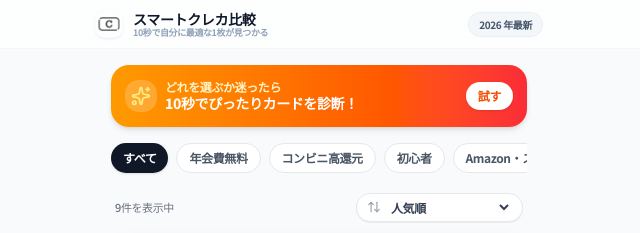
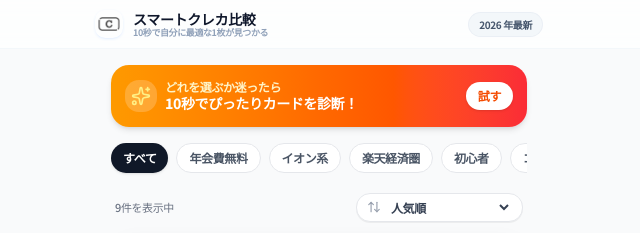
Before and after one commit to mizumar/smart-card-select, a Next.js app: page / in a window 1280 px wide. Shown: the top 233 px of the page, without its empty margins (321-961 px from the left). Built offline with nearby package versions, Linux system fonts and the light colour scheme.

Commit message:
🔧 feat: クレジットカードデータ構造に基本還元率の値を追加し、ソート機能を強化。フィルタリングオプションを更新し、関連タグを修正。

```diff
--- a/src/app/page.tsx
+++ b/src/app/page.tsx
@@ -12,13 +12,13 @@ import { useCompareStore } from "@/store/useCompareStore";
 const FILTER_TAGS = [
   "すべて",
   "年会費無料",
+  "イオン系",
+  "楽天経済圏",
+  "初心者",
   "コンビニ高還元",
-  "初心者",
-  "Amazon・スタバ",
-  "PayPayユーザー",
 ];
 
-type SortOption = "popular" | "rate" | "fee";
+type SortOption = "popular" | "rate" | "fee" | "base";
 
 export default function Home() {
   const [selectedFilter, setSelectedFilter] = useState("すべて");
@@ -44,6 +44,10 @@ export default function Home() {
     if (sortOption === "fee") {
       // 年会費が安い順 (昇順: a - b)
       return (a.annualFeeValue || 0) - (b.annualFeeValue || 0);
+    }
+    if (sortOption === "base") {
+      // 基本還元率が高い順 (降順: b - a)
+      return (b.baseReturnRateValue || 0) - (a.baseReturnRateValue || 0);
     }
     // 人気順 (昇順: a - b ※ 1位, 2位, 3位の順)
     return (a.popularityRank || 99) - (b.popularityRank || 99);
@@ -159,6 +163,7 @@ export default function Home() {
             >
               <option value="popular">人気順</option>
               <option value="rate">最大還元率が高い順</option>
+              <option value="base">基本還元率が高い順</option>
               <option value="fee">年会費が安い順</option>
             </select>
           </div>
--- a/src/data/cards-basic.json
+++ b/src/data/cards-basic.json
@@ -57,7 +57,7 @@
     "name": "楽天プレミアムカード",
     "popularityRank": 4,
     "tagIds": ["fee-premium", "type-benefits", "use-ec", "type-high-base"],
-    "tags": ["楽天市場", "空港ラウンジ", "プライオリティ・パス"],
+    "tags": ["楽天経済圏", "空港ラウンジ", "プライオリティ・パス"],
     "badge": "楽天市場・旅行に強いプレミアムカード",
     "brandColor": "from-red-600 to-red-800"
   },
--- a/src/data/cards-spec.json
+++ b/src/data/cards-spec.json
@@ -4,6 +4,7 @@
     "annualFee": "永年無料",
     "annualFeeValue": 0,
     "baseReturnRate": "0.5%",
+    "baseReturnRateValue": 0.5,
     "maxReturnRate": "7.0%",
     "maxReturnRateValue": 7,
     "features": [
@@ -23,6 +24,7 @@
     "annualFee": "永年無料",
     "annualFeeValue": 0,
     "baseReturnRate": "1.0%",
+    "baseReturnRateValue": 1.0,
     "maxReturnRate": "5.5%",
     "maxReturnRateValue": 5.5,
     "features": [
@@ -45,6 +47,7 @@
     "annualFee": "永年無料",
     "annualFeeValue": 0,
     "baseReturnRate": "1.0%",
+    "baseReturnRateValue": 1.0,
     "maxReturnRate": "5.0%",
     "maxReturnRateValue": 5,
     "features": [
@@ -67,6 +70,7 @@
     "annualFee": "無料（永年）",
     "annualFeeValue": 0,
     "baseReturnRate": "0.5%〜1.0%",
+    "baseReturnRateValue": 1.0,
     "maxReturnRate": "最大5.0%（5・15・25日リボ払い時）",
     "maxReturnRateValue": 5,
     "features": [
@@ -96,6 +100,7 @@
     "annualFee": "無料（永年）",
     "annualFeeValue": 0,
     "baseReturnRate": "0.5%\n通常200円（税込）につき1ポイント",
+    "baseReturnRateValue": 0.5,
     "maxReturnRate": "マルコとマルオ期間中は10%OFF",
     "maxReturnRateValue": 10,
     "features": [
@@ -124,6 +129,7 @@
     "annualFee": "無料（永年）",
     "annualFeeValue": 0,
     "baseReturnRate": "1.0%",
+    "baseReturnRateValue": 1.0,
     "maxReturnRate": "3.0%以上\n楽天市場利用時",
     "maxReturnRateValue": 3,
     "features": [
@@ -151,6 +157,7 @@
     "annualFee": "11,000円（税込）",
     "annualFeeValue": 11000,
     "baseReturnRate": "1.0%",
+    "baseReturnRateValue": 1.0,
     "maxReturnRate": "最大4倍\n楽天市場利用時",
     "maxReturnRateValue": 4,
     "features": [
@@ -186,6 +193,7 @@
     "annualFee": "無料（永年）",
     "annualFeeValue": 0,
     "baseReturnRate": "還元率制度なし\n（利用額に応じた抽選特典/ガチャ形式）",
+    "baseReturnRateValue": 0,
     "maxReturnRate": "対象外\n（テーマパークチケット・スタバチケット等が抽選で当たる）",
     "maxReturnRateValue": 0,
     "features": [
@@ -215,6 +223,7 @@
     "annualFee": "1,375円〜",
     "annualFeeValue": 1375,
     "baseReturnRate": "0.5%\n200円につき1ポイント",
+    "baseReturnRateValue": 0.5,
     "maxReturnRate": "0.5%\n200円につき1ポイント",
     "maxReturnRateValue": 0.5,
     "features": [
--- a/src/data/cards.ts
+++ b/src/data/cards.ts
@@ -37,6 +37,7 @@ export interface CreditCard {
   annualFee: string;
   annualFeeValue: number;
   baseReturnRate: string;
+  baseReturnRateValue: number;
   maxReturnRate: string;
   maxReturnRateValue: number;
   features: string[];
```
Also changed, not shown: 1 other file (tests, documents, lock files or other folders).
